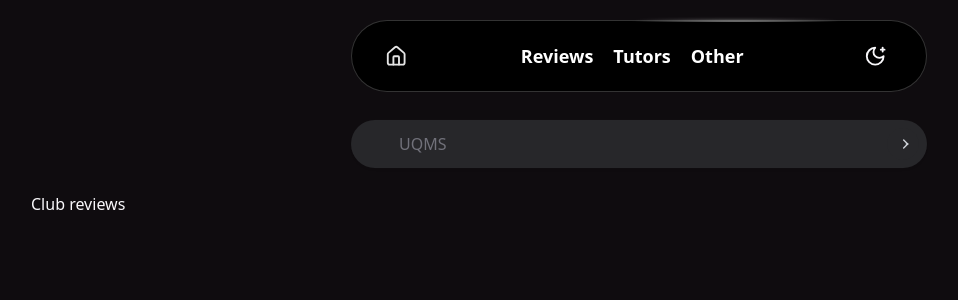
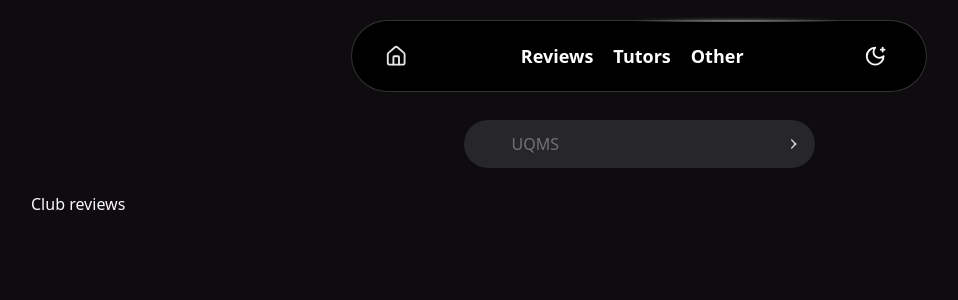
Before and after one commit to freshc0w/uqstudents, a React (Vite) app in the folder client/: page /reviews/clubs in a window 1280 px wide. Shown: the top 300 px of the page, without its empty margins (1-959 px from the left). Built offline with nearby package versions, Linux system fonts and the light colour scheme.

Commit message:
Add search bar component and refactor some styling with search input width

```diff
--- a/client/src/app/routes/app/reviews/reviews.tsx
+++ b/client/src/app/routes/app/reviews/reviews.tsx
@@ -1,6 +1,6 @@
 import { ContentLayout } from "@/components/layouts";
 import { Outlet, useLocation, useNavigate } from "react-router-dom";
-import { SearchInput } from "@/features/reviews/components/search-input";
+import { SearchBar } from "@/features/reviews/components/search-bar";
 
 export const ReviewsRoute = () => {
   const location = useLocation();
@@ -27,7 +27,7 @@ export const ReviewsRoute = () => {
   return (
     <ContentLayout
       headerChildren={
-        <SearchInput
+        <SearchBar
           reviewType={findReviewType(paths)}
           handleSearchSubmit={handleSearch}
         />
--- a/client/src/components/ui/placeholders-and-vanish-input.tsx
+++ b/client/src/components/ui/placeholders-and-vanish-input.tsx
@@ -177,7 +177,7 @@ export function PlaceholdersAndVanishInput({
   return (
     <form
       className={cn(
-        "w-full relative max-w-xl mx-auto bg-white dark:bg-zinc-800 h-12 rounded-full overflow-hidden shadow-[0px_2px_3px_-1px_rgba(0,0,0,0.1),_0px_1px_0px_0px_rgba(25,28,33,0.02),_0px_0px_0px_1px_rgba(25,28,33,0.08)] transition duration-200",
+        "relative max-w-xl mx-auto bg-white dark:bg-zinc-800 h-12 rounded-full overflow-hidden shadow-[0px_2px_3px_-1px_rgba(0,0,0,0.1),_0px_1px_0px_0px_rgba(25,28,33,0.02),_0px_0px_0px_1px_rgba(25,28,33,0.08)] transition duration-200",
         value && "bg-gray-50",
       )}
       onSubmit={handleSubmit}
--- /dev/null
+++ b/client/src/features/reviews/components/search-bar.tsx
@@ -0,0 +1,16 @@
+import { SearchBarProps } from "@/features/reviews/types";
+import { SearchInput } from "@/features/reviews/components/search-input";
+
+export const SearchBar = ({
+  reviewType,
+  handleSearchSubmit,
+}: SearchBarProps) => {
+  return (
+    <div className="flex justify-center">
+      <SearchInput
+        reviewType={reviewType}
+        handleSearchSubmit={handleSearchSubmit}
+      />
+    </div>
+  );
+};
--- /dev/null
+++ b/client/src/features/reviews/types/index.ts
@@ -0,0 +1,2 @@
+export * from "./props";
+export type ReviewType = "courses" | "lecturers" | "clubs";
--- /dev/null
+++ b/client/src/features/reviews/types/props.ts
@@ -0,0 +1,6 @@
+export type SearchInputProps = {
+  reviewType: string;
+  handleSearchSubmit: (searchTerm: string) => void;
+}
+
+export type SearchBarProps = SearchInputProps;
```
Also changed, not shown: client/src/features/reviews/components/search-input.tsx (+1 -7 lines).
